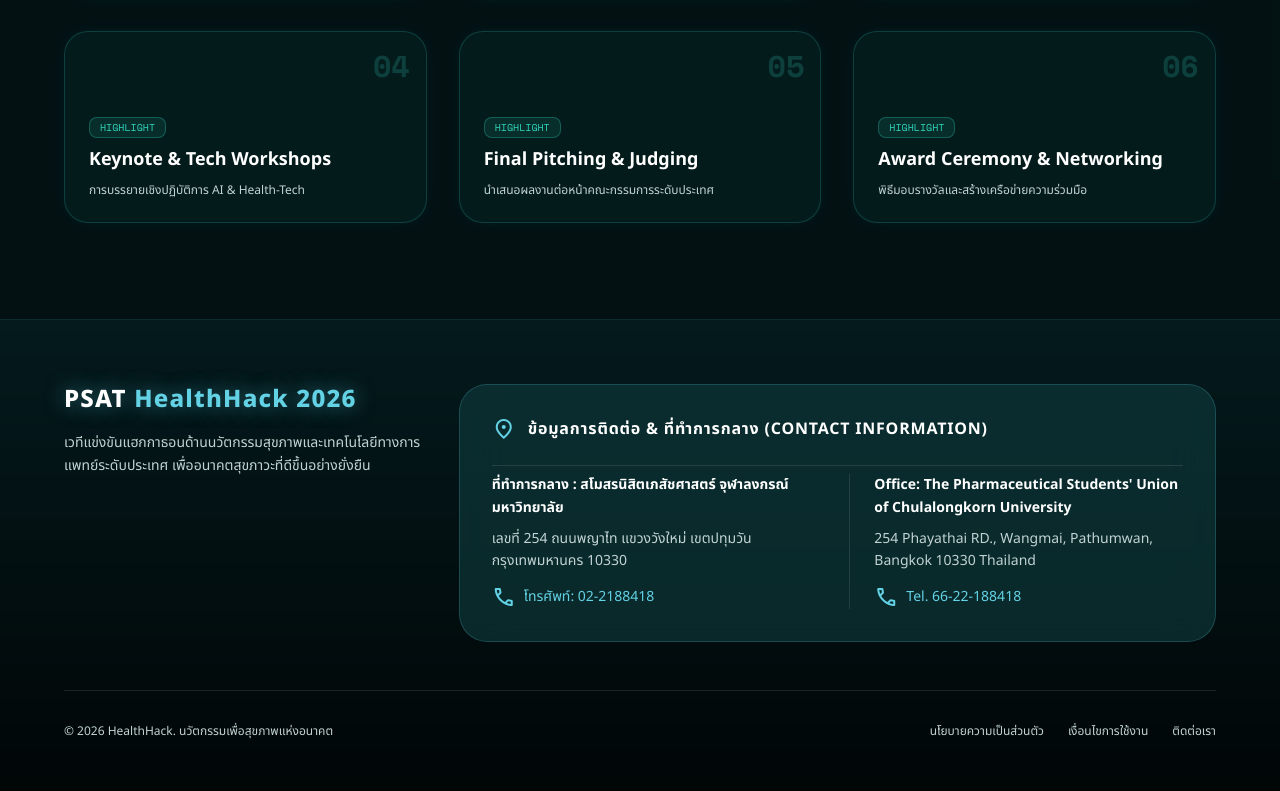
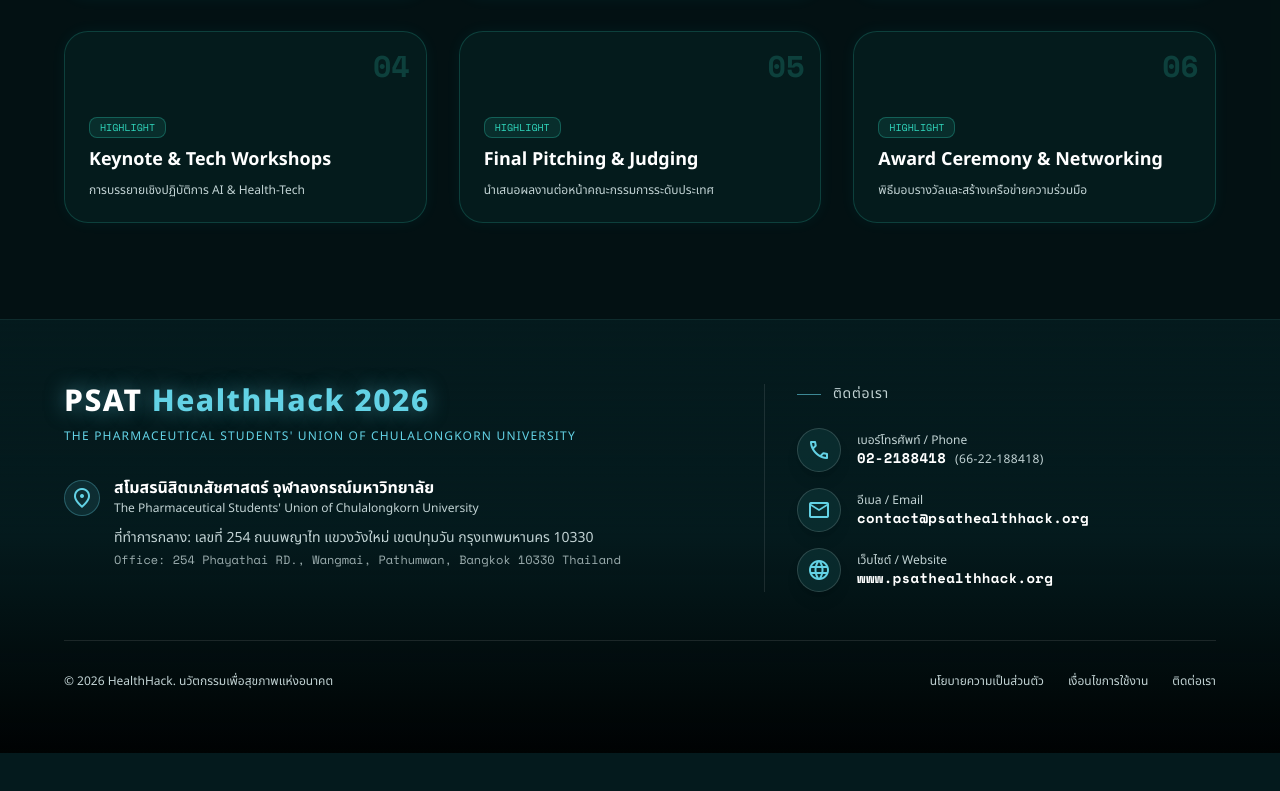
Before and after one commit to phutthiongpharmacy-ui/PSATHealthHack, a Next.js app: page / in a window 1280 px wide. Shown: the part 2361-3152 px from the top of the page. After the commit the page ends 3114 px from the top, so only its background shows below. Built offline with nearby package versions, Linux system fonts and the light colour scheme.

Commit message:
style: redesign Footer layout matching reference image layout

```diff
--- a/src/components/Footer.tsx
+++ b/src/components/Footer.tsx
@@ -3,59 +3,102 @@
 
 export default function Footer() {
   return (
-    <footer className="w-full py-16 border-t border-hh-border/40 bg-hh-bg bg-gradient-to-t from-black/80 to-transparent">
+    <footer className="w-full py-16 border-t border-hh-border/40 bg-hh-bg bg-gradient-to-t from-black/90 via-hh-bg to-transparent">
       <div className="px-margin-mobile md:px-margin-desktop w-full max-w-container-max mx-auto space-y-12">
-        {/* Top Section: Brand & Contact Info */}
-        <div className="grid grid-cols-1 lg:grid-cols-12 gap-8 items-start">
-          {/* Left Column: Brand & Tagline */}
-          <div className="lg:col-span-4 space-y-4">
-            <div className="font-sora text-2xl font-extrabold text-white tracking-wider [text-shadow:0_0_20px_rgba(99,210,229,0.5)]">
-              PSAT <span className="text-hh-cyan">HealthHack 2026</span>
-            </div>
-            <p className="font-hanken text-sm text-hh-text-muted leading-relaxed max-w-sm">
-              เวทีแข่งขันแฮกกาธอนด้านนวัตกรรมสุขภาพและเทคโนโลยีทางการแพทย์ระดับประเทศ เพื่ออนาคตสุขภาวะที่ดีขึ้นอย่างยั่งยืน
-            </p>
-          </div>
+        {/* Main Footer Layout (Left: Address / Right: Contact List) */}
+        <div className="grid grid-cols-1 lg:grid-cols-12 gap-12 items-start justify-between">
 
-          {/* Right Column: Address & Contact Details */}
-          <div className="lg:col-span-8 p-6 md:p-8 rounded-2xl bg-hh-surface/60 border border-hh-cyan/20 backdrop-blur-xl space-y-6">
-            <div className="flex items-center gap-3">
-              <span className="material-symbols-outlined text-hh-cyan text-xl">location_on</span>
-              <h3 className="font-sora text-base font-bold text-white uppercase tracking-wider">
-                ข้อมูลการติดต่อ & ที่ทำการกลาง (Contact Information)
-              </h3>
+          {/* Left Column: Organization & Detailed Address */}
+          <div className="lg:col-span-7 space-y-6">
+            {/* Title / Brand */}
+            <div className="space-y-2">
+              <div className="font-sora text-2xl md:text-3xl font-extrabold text-white tracking-wider [text-shadow:0_0_20px_rgba(99,210,229,0.5)]">
+                PSAT <span className="text-hh-cyan">HealthHack 2026</span>
+              </div>
+              <p className="font-hanken text-xs text-hh-cyan uppercase tracking-widest font-mono">
+                The Pharmaceutical Students&apos; Union of Chulalongkorn University
+              </p>
             </div>
 
-            <div className="grid grid-cols-1 md:grid-cols-2 gap-6 pt-2 border-t border-white/10 text-xs md:text-sm font-hanken text-on-surface-variant">
-              {/* Thai Address */}
-              <div className="space-y-2 leading-relaxed">
-                <div className="font-bold text-white">
-                  ที่ทำการกลาง : สโมสรนิสิตเภสัชศาสตร์ จุฬาลงกรณ์มหาวิทยาลัย
+            {/* Address Block with Location Icon */}
+            <div className="flex items-start gap-3.5 pt-2">
+              <div className="w-9 h-9 rounded-full bg-hh-cyan/10 border border-hh-cyan/30 flex items-center justify-center shrink-0 mt-1">
+                <span className="material-symbols-outlined text-hh-cyan text-lg">location_on</span>
+              </div>
+              <div className="space-y-3 font-hanken text-sm text-on-surface-variant leading-relaxed">
+                <div>
+                  <h4 className="font-bold text-white text-base">
+                    สโมสรนิสิตเภสัชศาสตร์ จุฬาลงกรณ์มหาวิทยาลัย
+                  </h4>
+                  <p className="text-xs text-hh-text-muted">
+                    The Pharmaceutical Students&apos; Union of Chulalongkorn University
+                  </p>
                 </div>
-                <p className="text-hh-text-muted">
-                  เลขที่ 254 ถนนพญาไท แขวงวังใหม่ เขตปทุมวัน กรุงเทพมหานคร 10330
-                </p>
-                <div className="flex items-center gap-2 text-hh-cyan font-mono pt-1">
-                  <span className="material-symbols-outlined text-sm">call</span>
-                  <span>โทรศัพท์: 02-2188418</span>
-                </div>
-              </div>
 
-              {/* English Address */}
-              <div className="space-y-2 leading-relaxed border-t md:border-t-0 md:border-l border-white/10 pt-4 md:pt-0 md:pl-6">
-                <div className="font-bold text-white">
-                  Office: The Pharmaceutical Students&apos; Union of Chulalongkorn University
-                </div>
-                <p className="text-hh-text-muted">
-                  254 Phayathai RD., Wangmai, Pathumwan, Bangkok 10330 Thailand
-                </p>
-                <div className="flex items-center gap-2 text-hh-cyan font-mono pt-1">
-                  <span className="material-symbols-outlined text-sm">call</span>
-                  <span>Tel. 66-22-188418</span>
+                <div className="space-y-1 text-hh-text-muted text-xs md:text-sm">
+                  <p>ที่ทำการกลาง: เลขที่ 254 ถนนพญาไท แขวงวังใหม่ เขตปทุมวัน กรุงเทพมหานคร 10330</p>
+                  <p className="font-mono text-xs opacity-80">Office: 254 Phayathai RD., Wangmai, Pathumwan, Bangkok 10330 Thailand</p>
                 </div>
               </div>
             </div>
           </div>
+
+          {/* Right Column: Contact Items List (Matching Reference Image) */}
+          <div className="lg:col-span-5 space-y-6 lg:pl-8 lg:border-l border-white/10">
+            {/* Contact Header */}
+            <div className="flex items-center gap-3 font-sora text-sm uppercase tracking-wider text-hh-text-muted">
+              <span className="w-6 h-px bg-hh-cyan/60" />
+              <span>ติดต่อเรา</span>
+            </div>
+
+            {/* Contact List with Circular Icon Buttons */}
+            <div className="space-y-4 font-mono text-sm">
+              {/* Phone Item */}
+              <a
+                href="tel:022188418"
+                className="flex items-center gap-4 text-white hover:text-hh-cyan transition-colors group"
+              >
+                <div className="w-11 h-11 rounded-full border border-white/15 bg-hh-surface/50 group-hover:border-hh-cyan/50 group-hover:bg-hh-cyan/10 transition-all flex items-center justify-center shrink-0 shadow-lg">
+                  <span className="material-symbols-outlined text-hh-cyan text-lg">call</span>
+                </div>
+                <div>
+                  <div className="text-xs text-hh-text-muted font-hanken">เบอร์โทรศัพท์ / Phone</div>
+                  <div className="font-bold tracking-wide">02-2188418 <span className="text-xs text-hh-text-muted font-normal">(66-22-188418)</span></div>
+                </div>
+              </a>
+
+              {/* Email Item */}
+              <a
+                href="mailto:contact@psathealthhack.org"
+                className="flex items-center gap-4 text-white hover:text-hh-cyan transition-colors group"
+              >
+                <div className="w-11 h-11 rounded-full border border-white/15 bg-hh-surface/50 group-hover:border-hh-cyan/50 group-hover:bg-hh-cyan/10 transition-all flex items-center justify-center shrink-0 shadow-lg">
+                  <span className="material-symbols-outlined text-hh-cyan text-lg">mail</span>
+                </div>
+                <div>
+                  <div className="text-xs text-hh-text-muted font-hanken">อีเมล / Email</div>
+                  <div className="font-bold tracking-wide">contact@psathealthhack.org</div>
+                </div>
+              </a>
+
+              {/* Website Item */}
+              <a
+                href="https://psathealthhack.org"
+                target="_blank"
+                rel="noopener noreferrer"
+                className="flex items-center gap-4 text-white hover:text-hh-cyan transition-colors group"
+              >
+                <div className="w-11 h-11 rounded-full border border-white/15 bg-hh-surface/50 group-hover:border-hh-cyan/50 group-hover:bg-hh-cyan/10 transition-all flex items-center justify-center shrink-0 shadow-lg">
+                  <span className="material-symbols-outlined text-hh-cyan text-lg">language</span>
+                </div>
+                <div>
+                  <div className="text-xs text-hh-text-muted font-hanken">เว็บไซต์ / Website</div>
+                  <div className="font-bold tracking-wide">www.psathealthhack.org</div>
+                </div>
+              </a>
+            </div>
+          </div>
+
         </div>
 
         {/* Bottom Bar: Copyright & Quick Links */}
@@ -64,22 +107,13 @@
             © 2026 HealthHack. นวัตกรรมเพื่อสุขภาพแห่งอนาคต
           </div>
           <nav className="flex gap-6">
-            <Link
-              href="#"
-              className="hover:text-hh-cyan transition-colors"
-            >
+            <Link href="#" className="hover:text-hh-cyan transition-colors">
               นโยบายความเป็นส่วนตัว
             </Link>
-            <Link
-              href="#"
-              className="hover:text-hh-cyan transition-colors"
-            >
+            <Link href="#" className="hover:text-hh-cyan transition-colors">
               เงื่อนไขการใช้งาน
             </Link>
-            <Link
-              href="#"
-              className="hover:text-hh-cyan transition-colors"
-            >
+            <Link href="#" className="hover:text-hh-cyan transition-colors">
               ติดต่อเรา
             </Link>
           </nav>
```
